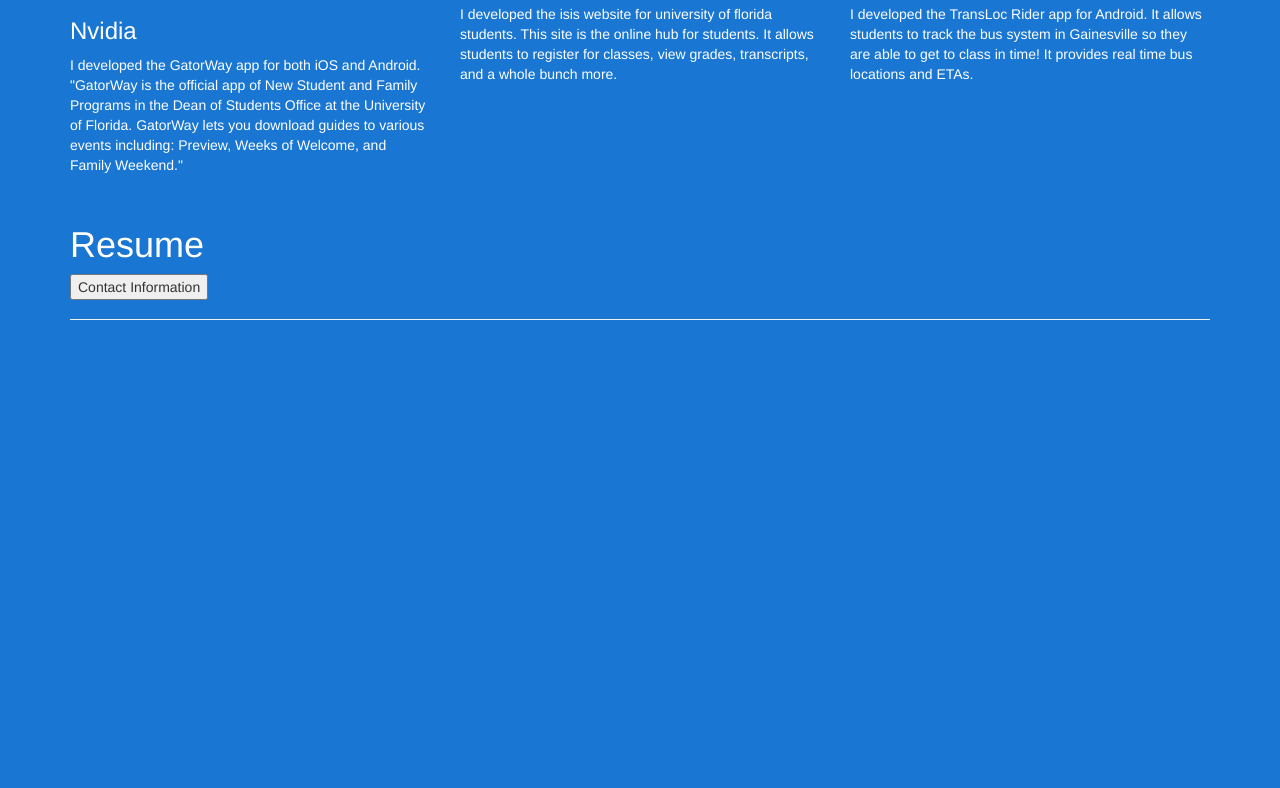
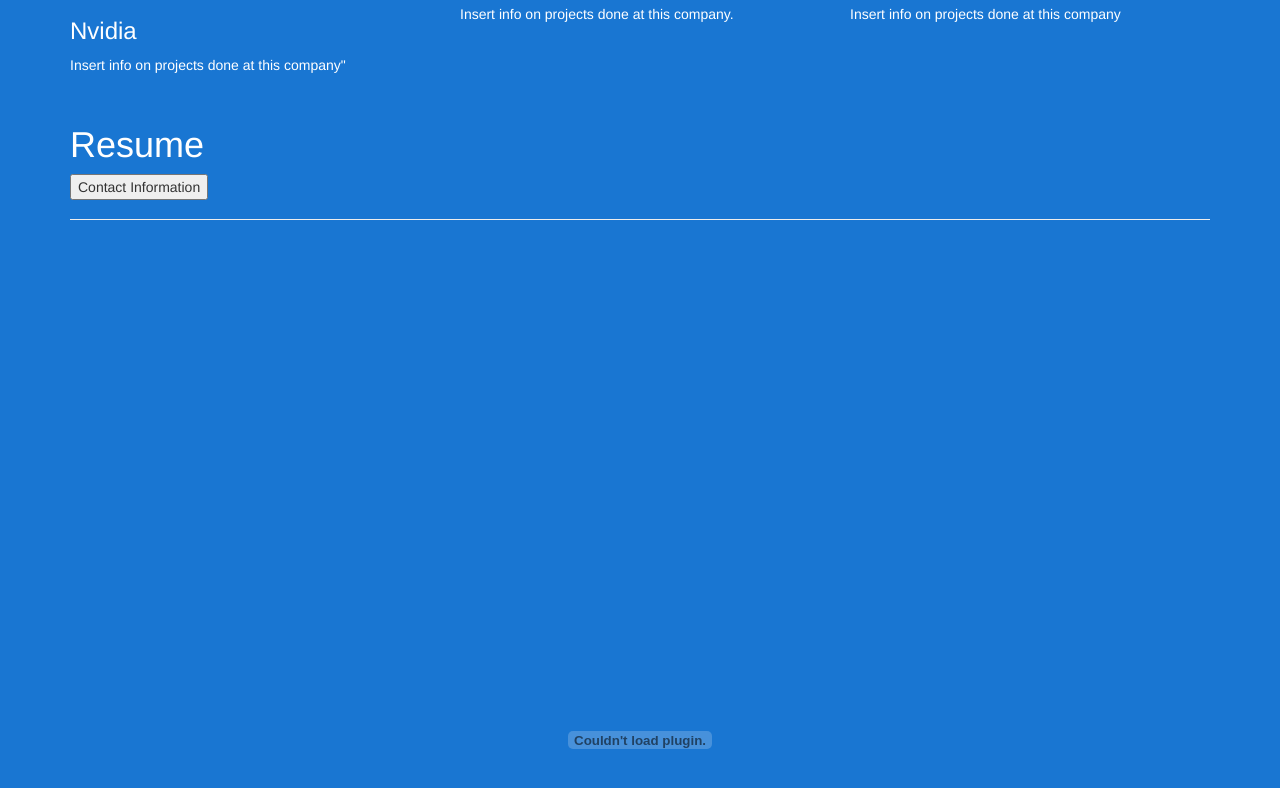
Before and after one commit to Rmedina4/Rmedina4.github.io, a plain HTML site: page index.html in a window 1280 px wide. Shown: the part 2152-2940 px from the top of the page. Drawn offline with nearby package versions, Linux system fonts and the light colour scheme; a script that the page names is missing.

Commit message:
Update index.html
Version 2

```diff
--- a/index.html
+++ b/index.html
@@ -112,7 +112,7 @@
           <h3>
             <a href="http://www.nvidia.com/page/home.html" target="_blank">Nvidia</a>
             </h3>
-          <p>I developed the GatorWay app for both iOS and Android. "GatorWay is the official app of New Student and Family Programs in the Dean of Students Office at the University of Florida. GatorWay lets you download guides to various events including: Preview, Weeks of Welcome, and Family Weekend."</p>
+          <p>Insert info on projects done at this company"</p>
         </div>
 
         <div class="col-md-4">
@@ -121,7 +121,7 @@
           <h3>
             <a href="http://www.citgo.com/Home.jsp" target="_blank">Citgo Automation</a>
           </h3>
-          <p> I developed the isis website for university of florida students. This site is the online hub for students. It allows students to register for classes, view grades, transcripts, and a whole bunch more.</p>
+          <p> Insert info on projects done at this company.</p>
         </div>
 
         <div class="col-md-4">
@@ -129,7 +129,7 @@
           <h3>
             <a href="http://www.bradleysmotors.com/" target="_blank">Bradleys</a>
           </h3>
-          <p> I developed the TransLoc Rider app for Android. It allows students to track the bus system in Gainesville so they are able to get to class in time! It provides real time bus locations and ETAs.
+          <p> Insert info on projects done at this company
           </p>
         </div>
       </div>
```
